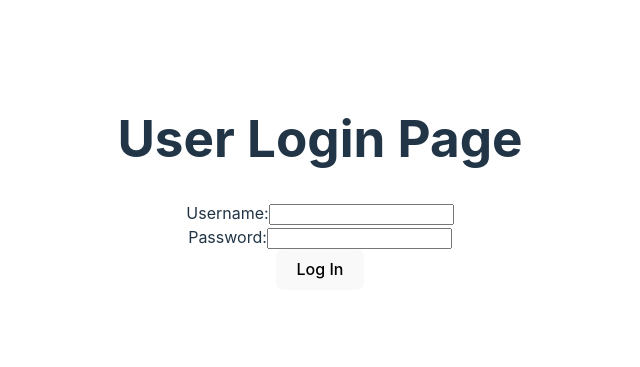
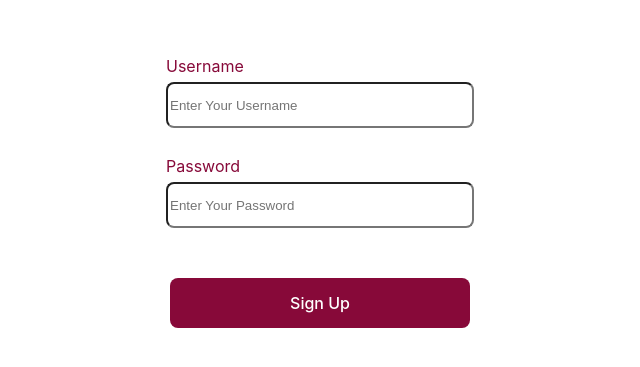
Before and after one commit to Project-Parcel-Locker-App/PulssiPosti, a React (Vite) app: page / in a window 1280 px wide. Shown: the part 217-584 px from the top of the page, without its empty margins (320-960 px from the left). Built offline with nearby package versions, Linux system fonts and the light colour scheme.

Commit message:
install Chakra UI , Prototype sign-in page

```diff
--- a/src/pages/UserLoginPage.tsx
+++ b/src/pages/UserLoginPage.tsx
@@ -1,38 +1,82 @@
 import React, { useState } from 'react';
+import { Input, Button, Box, Text } from '@chakra-ui/react';
 
-function UserLoginPage() {
-  const [username, setUsername] = useState('');
-  const [password, setPassword] = useState('');
+function SignupForm() {
+  const [username, setUsername] = useState<string>('');
+  const [password, setPassword] = useState<string>('');
 
-  const handleUsernameChange = (e: React.ChangeEvent<HTMLInputElement>) => {
-    setUsername(e.target.value);
-  };
+  const handleSubmit = async () => {
+    try {
+      // Send a POST request to your server with the username and password
+      const response = await fetch('/api/signup', {
+        method: 'POST',
+        body: JSON.stringify({ username, password }),
+        headers: {
+          'Content-Type': 'application/json',
+        },
+      });
+      const data = await response.json();
 
-  const handlePasswordChange = (e: React.ChangeEvent<HTMLInputElement>) => {
-    setPassword(e.target.value);
-  };
-
-  const handleSubmit = (e: React.FormEvent) => {
-    e.preventDefault();
-    // You can perform necessary actions using the username and password here
+      // Display a success message or handle errors
+      if (response.status === 200) {
+        console.log('Signup successful:', data.message);
+        // Redirect the user to the login page or another page
+      } else {
+        console.error('Signup failed:', data.error);
+      }
+    } catch (error) {
+      console.error('Error:', error);
+    }
   };
 
   return (
-    <div>
-      <h1>User Login Page</h1>
-      <form onSubmit={handleSubmit}>
-        <div>
-          <label>Username:</label>
-          <input type="text" value={username} onChange={handleUsernameChange} />
-        </div>
-        <div>
-          <label>Password:</label>
-          <input type="password" value={password} onChange={handlePasswordChange} />
-        </div>
-        <button type="submit">Log In</button>
-      </form>
-    </div>
+    <Box
+      display="flex"
+      flexDirection="column"
+      alignItems="center"
+      borderColor="#870939"
+      borderWidth="2px"
+      borderRadius="8px"
+      p={4}
+    >
+      <Box mb={10} textAlign="left">
+        <Text mb={4} color="#870939">Username</Text>
+        <Input
+          placeholder="Enter Your Username"
+          value={username}
+          onChange={(e) => setUsername(e.target.value)}
+          focusBorderColor="#870939"
+          width="300px"
+          height="40px"
+          borderRadius="8px"
+        />
+      </Box>
+      <Box mb={10} textAlign="left">
+        <Text mb={4} color="#870939">Password</Text>
+        <Input
+          placeholder="Enter Your Password"
+          type="password"
+          value={password}
+          onChange={(e) => setPassword(e.target.value)}
+          focusBorderColor="#870939"
+          width="300px"
+          height="40px"
+          borderRadius="8px"
+        />
+      </Box >
+      <Button
+        colorScheme="purple"
+        bgColor="#870939"
+        onClick={handleSubmit}
+        width="300px"
+        height="50px"
+        mt={40}
+        borderRadius="8px"
+      >
+        <Text color="white">Sign Up</Text>
+      </Button>
+    </Box>
   );
 }
 
-export default UserLoginPage;
+export default SignupForm;
```
Also changed, not shown: package.json (+6 -2 lines), 1 other file (tests, documents, lock files or other folders).
